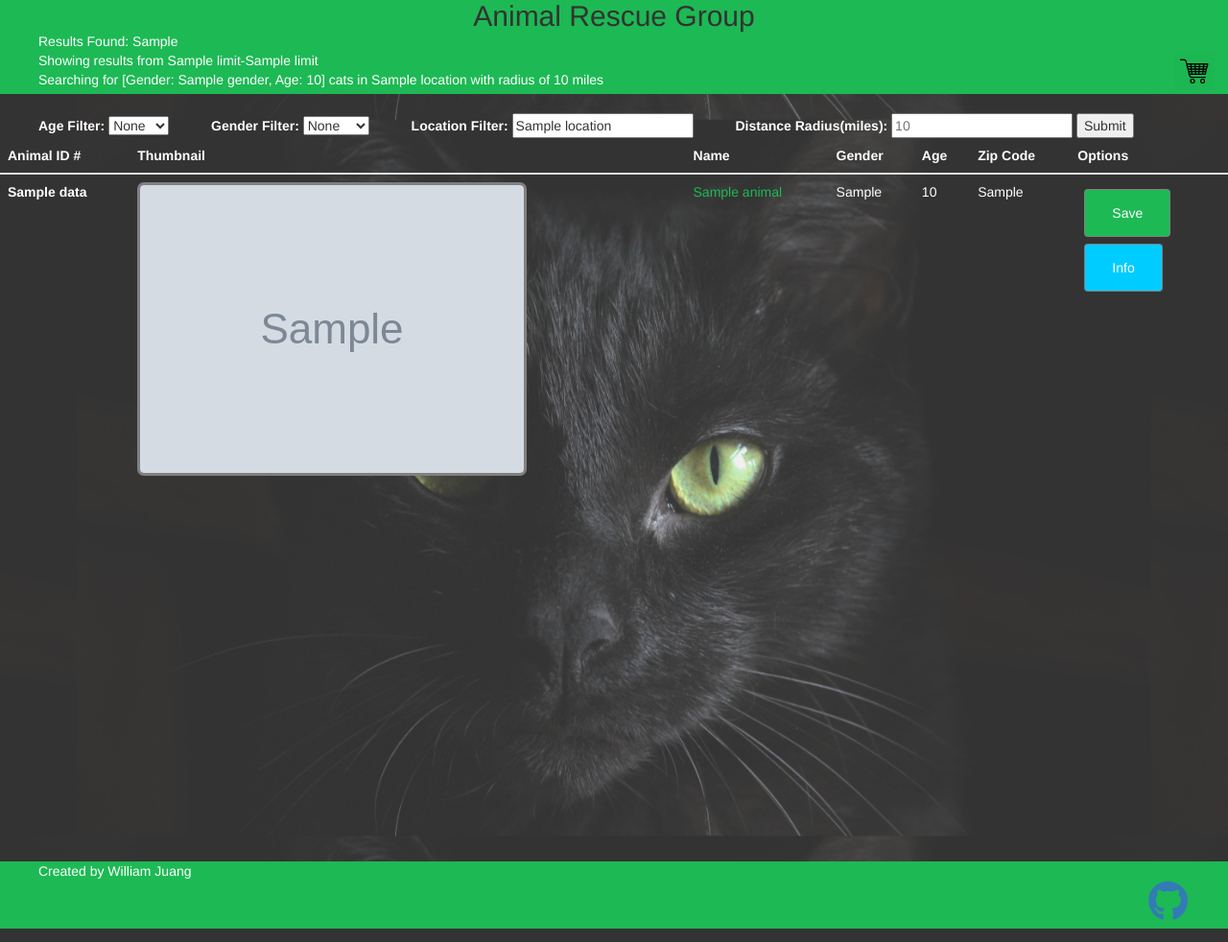
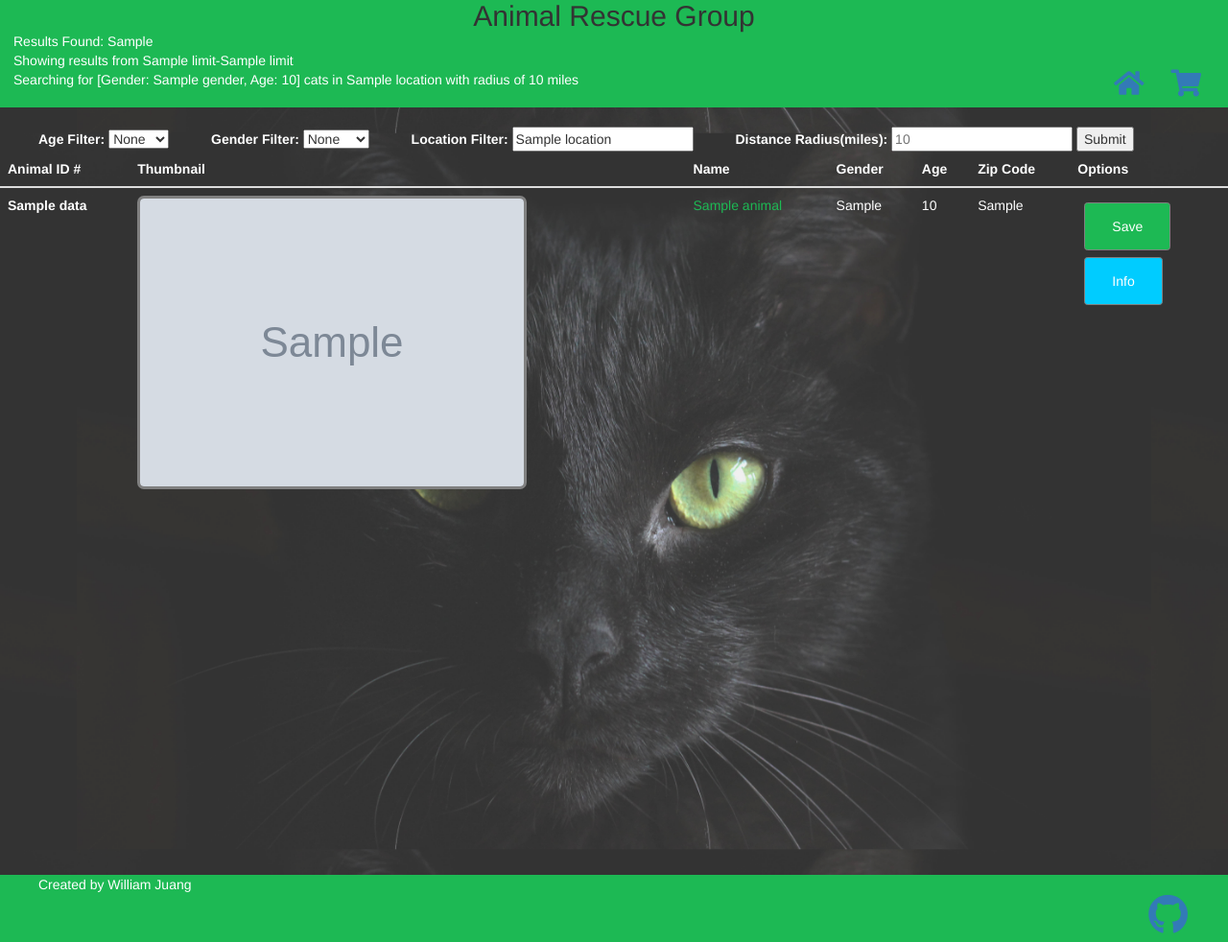
Before and after one commit to juangw/rescue-groups, a Python web app: template api_projects/templates/animals.html in a window 1280 px wide. Shown: the whole page at 96% size. Run offline with Jinja, Linux system fonts and the light colour scheme; the template is opened without the code that fills it: most values are stand-ins (such as "Sample title", 1, 10 or a date in 2020); grey boxes marked "Sample" are stand-in pictures; some libraries are stand-ins or nearby versions.

Commit message:
improve styling

```diff
--- a/api_projects/static/css/animals.css
+++ b/api_projects/static/css/animals.css
@@ -65,8 +65,13 @@ a.next-previous:hover {
 }
 
 .cart {
-    height: 3em;
-    width: 3em;
+    font-size: 2em;
+    float: right;
+    margin-right: 1em;
+}
+
+.home {
+    font-size: 2em;
     float: right;
     margin-right: 1em;
 }
@@ -118,7 +123,7 @@ a.next-previous:hover {
 
 .header {
 	background-color: #1DB954;
-    height: 7em;
+    height: 8em;
 }
 
 .wrapper {
--- a/api_projects/templates/animals.html
+++ b/api_projects/templates/animals.html
@@ -25,16 +25,18 @@
     <header>
         <div class="header">
             <h2>Animal Rescue Group</h2>
-            <p style="text-indent: 40px">Results Found: {{ results.foundRows }}</p>
-            <p style="text-indent: 40px">Showing results from {{ limits[0] }}-{{ limits[1] }}
+            <p style="text-indent: 1em">Results Found: {{ results.foundRows }}</p>
+            <p style="text-indent: 1em">Showing results from {{ limits[0] }}-{{ limits[1] }}</p>
             <a href="{{ url_for('animals_saved') }}">
-                <img src="{{ url_for('static', filename='imgs/shopping.png') }}" class="cart" alt="Cart">
+                <i class="fas fa-shopping-cart cart"></i>
             </a>
-            </p>
+            <a href="{{ url_for('home') }}">
+                <i class="fa fa-home home"></i>
+            </a>
             {% if distance %}
-                <p style="text-indent: 40px">Searching for [Gender: {{ gender }}, Age: {{ age }}] cats in {{ location }} with radius of {{ distance }} miles</p>
+                <p style="text-indent: 1em">Searching for [Gender: {{ gender }}, Age: {{ age }}] cats in {{ location }} with radius of {{ distance }} miles</p>
             {% else %}
-                <p style="text-indent: 40px">Searching for [Gender: {{ gender }}, Age: {{ age }}] cats in {{ location }} with radius of 0 miles</p>
+                <p style="text-indent: 1em">Searching for [Gender: {{ gender }}, Age: {{ age }}] cats in {{ location }} with radius of 0 miles</p>
             {% endif %}
         </div>
     </header>
```
Also changed, not shown: api_projects/static/css/animal.css (+8 -3 lines), api_projects/templates/animal.html (+7 -3 lines), api_projects/templates/saved.html (+7 -3 lines).
